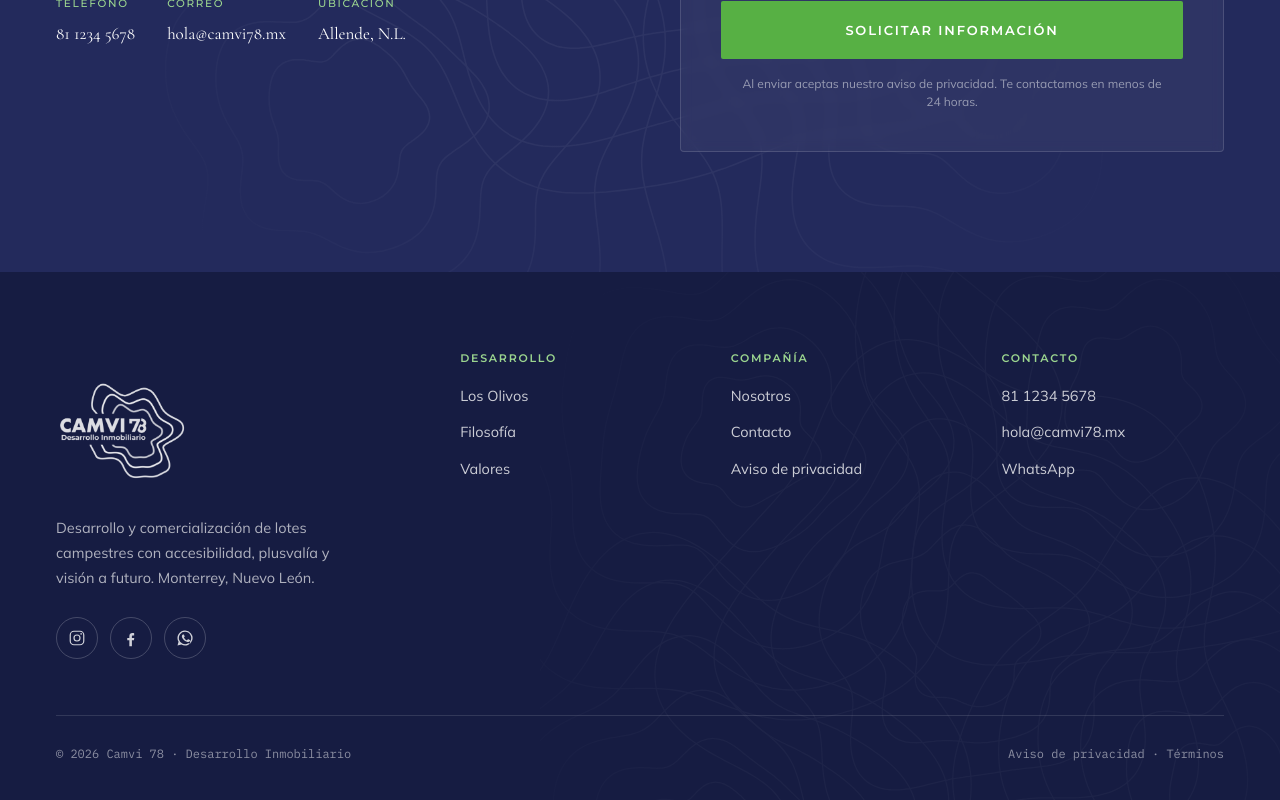
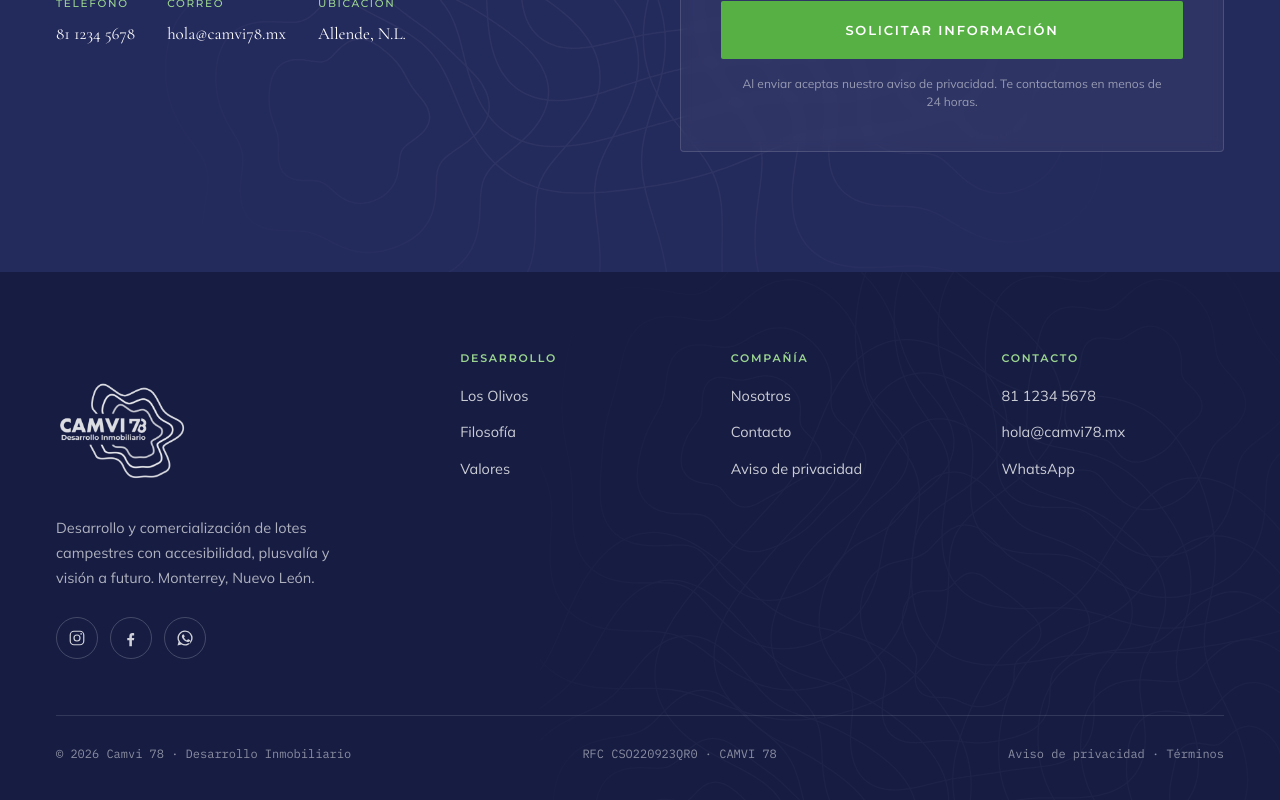
Before and after one commit to human-marketing-dev/camvi-78, a Next.js app: page / in a window 1280 px wide. Shown: the part 5308-6108 px from the top of the page. Built offline with nearby package versions, Linux system fonts and the light colour scheme.

Commit message:
adding RFC to footer

```diff
--- a/components/layout/SiteFooter.tsx
+++ b/components/layout/SiteFooter.tsx
@@ -143,6 +143,9 @@ export function SiteFooter() {
             © 2026 Camvi 78 · Desarrollo Inmobiliario
           </span>
           <span style={{ fontFamily: "var(--font-mono)", fontSize: 12, color: "rgba(255,255,255,0.5)" }}>
+            RFC CSO220923QR0 · CAMVI 78
+          </span>
+          <span style={{ fontFamily: "var(--font-mono)", fontSize: 12, color: "rgba(255,255,255,0.5)" }}>
             Aviso de privacidad · Términos
           </span>
         </div>
```
